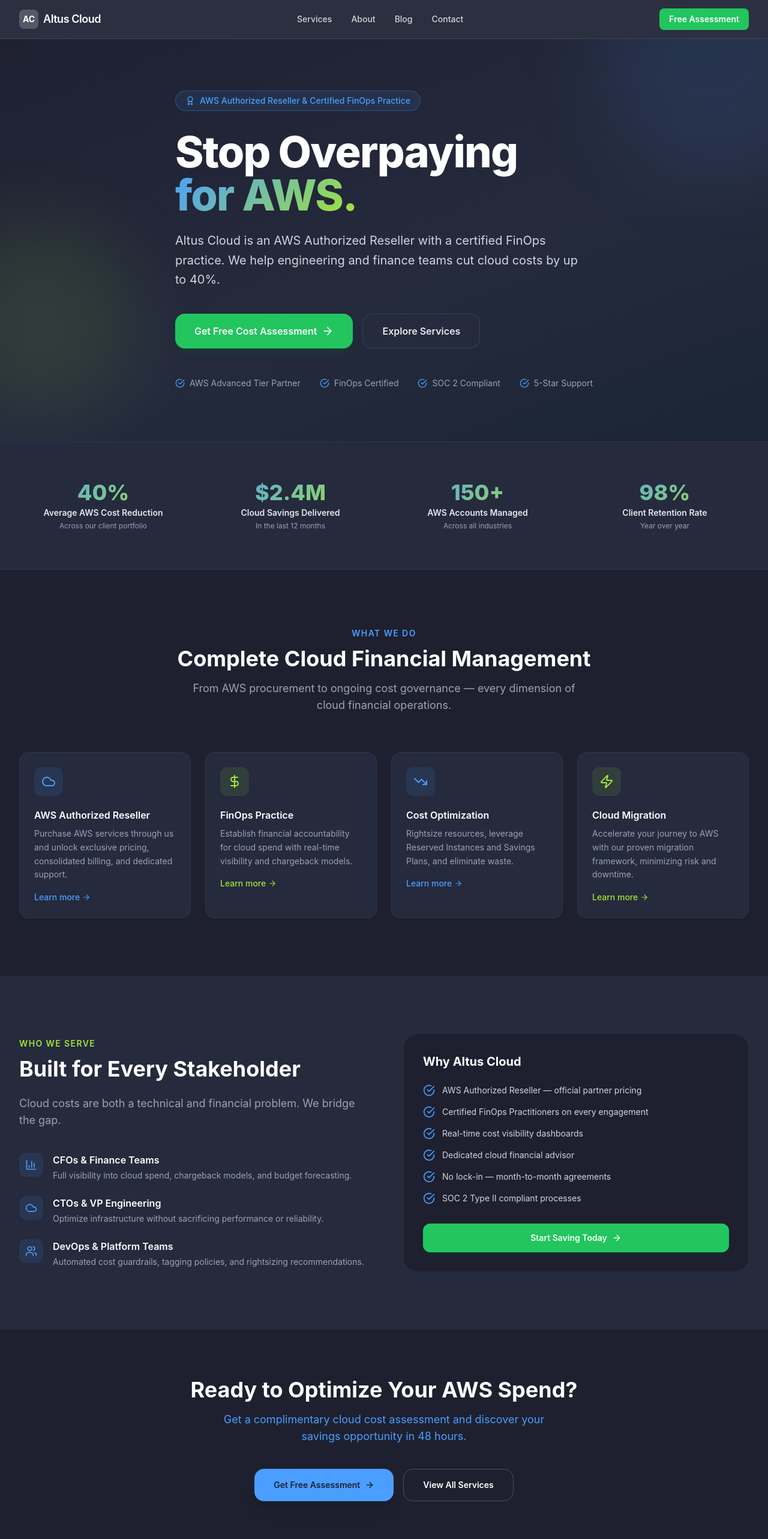
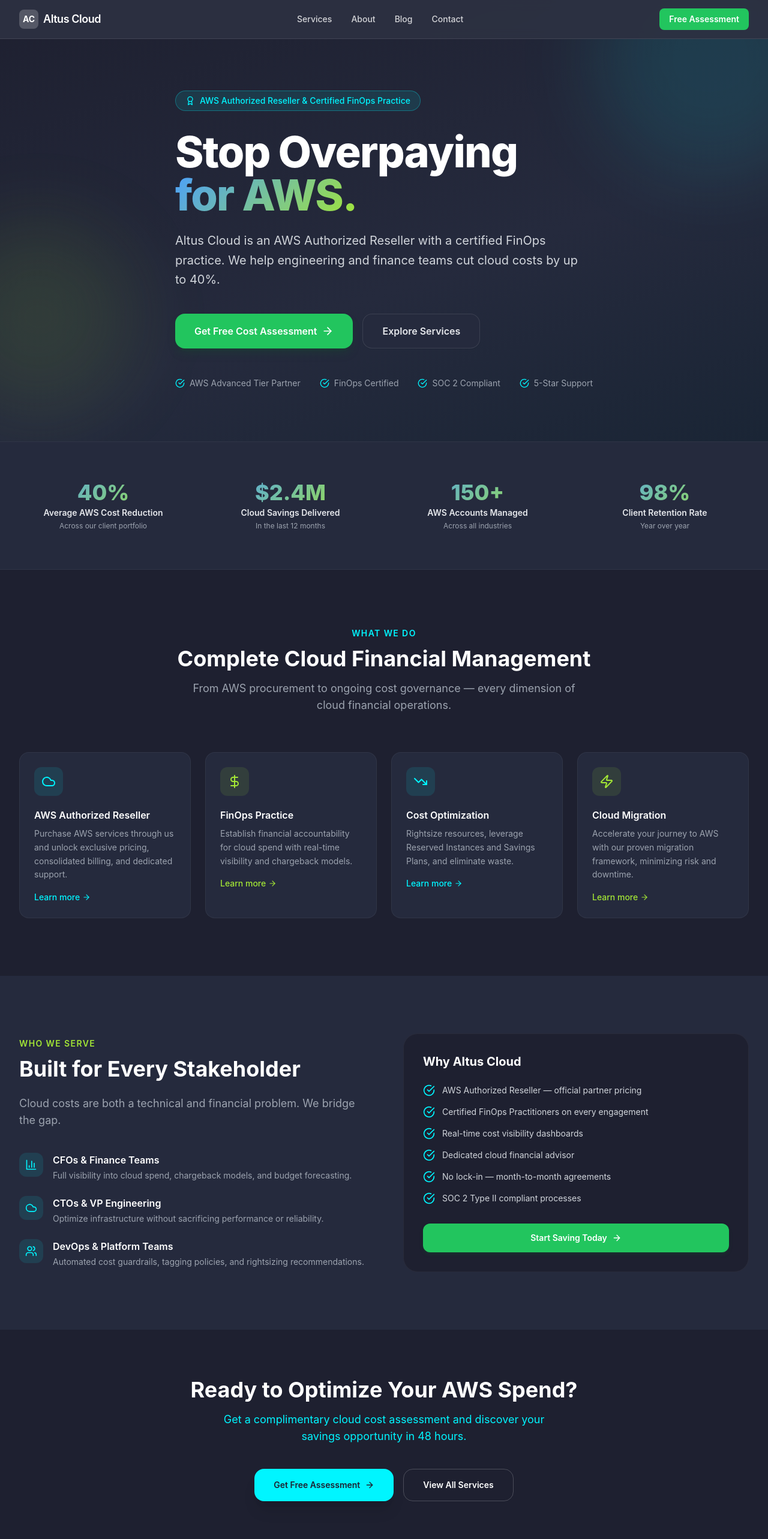
Before and after one commit to Dlyle2671/altus-cloud, a Next.js app: page / in a window 1280 px wide. Shown: the top 2566 px of the page at 60% size. Built offline with nearby package versions, Linux system fonts and the light colour scheme.

Commit message:
Revert: restore neon cyan #00F5FF accent (undo royal blue)

```diff
--- a/src/app/page.tsx
+++ b/src/app/page.tsx
@@ -9,9 +9,9 @@
 ];
 
 const services = [
-  { icon: Cloud, title: 'AWS Authorized Reseller', desc: 'Purchase AWS services through us and unlock exclusive pricing, consolidated billing, and dedicated support.', light: 'bg-[#4A9EFF]/10', iconColor: 'text-[#4A9EFF]' },
+  { icon: Cloud, title: 'AWS Authorized Reseller', desc: 'Purchase AWS services through us and unlock exclusive pricing, consolidated billing, and dedicated support.', light: 'bg-[#00F5FF]/10', iconColor: 'text-[#00F5FF]' },
   { icon: DollarSign, title: 'FinOps Practice', desc: 'Establish financial accountability for cloud spend with real-time visibility and chargeback models.', light: 'bg-[#A3E635]/10', iconColor: 'text-[#A3E635]' },
-  { icon: TrendingDown, title: 'Cost Optimization', desc: 'Rightsize resources, leverage Reserved Instances and Savings Plans, and eliminate waste.', light: 'bg-[#4A9EFF]/10', iconColor: 'text-[#4A9EFF]' },
+  { icon: TrendingDown, title: 'Cost Optimization', desc: 'Rightsize resources, leverage Reserved Instances and Savings Plans, and eliminate waste.', light: 'bg-[#00F5FF]/10', iconColor: 'text-[#00F5FF]' },
   { icon: Zap, title: 'Cloud Migration', desc: 'Accelerate your journey to AWS with our proven migration framework, minimizing risk and downtime.', light: 'bg-[#A3E635]/10', iconColor: 'text-[#A3E635]' },
 ];
 
@@ -28,12 +28,12 @@
     <>
       <section className="relative min-h-[92vh] flex items-center bg-hero pt-16 overflow-hidden">
         <div className="absolute inset-0 overflow-hidden pointer-events-none">
-          <div className="absolute -top-24 -right-24 w-96 h-96 rounded-full bg-[#4A9EFF]/10 blur-3xl" />
+          <div className="absolute -top-24 -right-24 w-96 h-96 rounded-full bg-[#00F5FF]/10 blur-3xl" />
           <div className="absolute top-1/2 -left-24 w-80 h-80 rounded-full bg-[#A3E635]/10 blur-3xl" />
         </div>
         <div className="relative max-w-7xl mx-auto px-4 sm:px-6 lg:px-8 py-20">
           <div className="max-w-3xl">
-            <div className="inline-flex items-center gap-2 px-4 py-1.5 rounded-full bg-[#4A9EFF]/10 border border-[#4A9EFF]/30 text-[#4A9EFF] text-sm font-medium mb-8">
+            <div className="inline-flex items-center gap-2 px-4 py-1.5 rounded-full bg-[#00F5FF]/10 border border-[#00F5FF]/30 text-[#00F5FF] text-sm font-medium mb-8">
               <Award className="w-4 h-4" />
               AWS Authorized Reseller & Certified FinOps Practice
             </div>
@@ -47,14 +47,14 @@
               <Link href="/contact?type=assessment" className="inline-flex items-center justify-center gap-2 px-8 py-4 text-base font-semibold text-white bg-green-500 hover:bg-green-400 rounded-2xl hover:opacity-90 transition-all shadow-lg shadow-green-900/30 hover:-translate-y-0.5">
                 Get Free Cost Assessment <ArrowRight className="w-5 h-5" />
               </Link>
-              <Link href="/services" className="inline-flex items-center justify-center gap-2 px-8 py-4 text-base font-semibold text-gray-200 bg-[#252A3D] border border-white/10 rounded-2xl hover:border-[#4A9EFF]/50 hover:text-[#4A9EFF] transition-all shadow-sm">
+              <Link href="/services" className="inline-flex items-center justify-center gap-2 px-8 py-4 text-base font-semibold text-gray-200 bg-[#252A3D] border border-white/10 rounded-2xl hover:border-[#00F5FF]/50 hover:text-[#00F5FF] transition-all shadow-sm">
                 Explore Services
               </Link>
             </div>
             <div className="mt-12 flex flex-wrap gap-x-8 gap-y-3">
               {['AWS Advanced Tier Partner','FinOps Certified','SOC 2 Compliant','5-Star Support'].map(t => (
                 <div key={t} className="flex items-center gap-2 text-sm text-gray-400">
-                  <CheckCircle className="w-4 h-4 text-[#4A9EFF]" />{t}
+                  <CheckCircle className="w-4 h-4 text-[#00F5FF]" />{t}
                 </div>
               ))}
             </div>
@@ -79,7 +79,7 @@
       <section className="py-24 bg-[#1E2030]">
         <div className="max-w-7xl mx-auto px-4 sm:px-6 lg:px-8">
           <div className="text-center mb-16">
-            <p className="text-sm font-semibold text-[#4A9EFF] uppercase tracking-widest mb-3">What We Do</p>
+            <p className="text-sm font-semibold text-[#00F5FF] uppercase tracking-widest mb-3">What We Do</p>
             <h2 className="text-4xl font-bold text-white mb-4">Complete Cloud Financial Management</h2>
             <p className="text-lg text-gray-400 max-w-2xl mx-auto">From AWS procurement to ongoing cost governance — every dimension of cloud financial operations.</p>
           </div>
@@ -110,8 +110,8 @@
               <div className="space-y-6">
                 {audiences.map((a) => (
                   <div key={a.role} className="flex gap-4">
-                    <div className="w-10 h-10 rounded-xl bg-[#4A9EFF]/10 flex items-center justify-center shrink-0">
-                      <a.icon className="w-5 h-5 text-[#4A9EFF]" />
+                    <div className="w-10 h-10 rounded-xl bg-[#00F5FF]/10 flex items-center justify-center shrink-0">
+                      <a.icon className="w-5 h-5 text-[#00F5FF]" />
                     </div>
                     <div>
                       <h4 className="font-semibold text-white mb-1">{a.role}</h4>
@@ -126,7 +126,7 @@
               <ul className="space-y-4">
                 {whyUs.map((w) => (
                   <li key={w} className="flex items-center gap-3">
-                    <CheckCircle className="w-5 h-5 text-[#4A9EFF] shrink-0" />
+                    <CheckCircle className="w-5 h-5 text-[#00F5FF] shrink-0" />
                     <span className="text-gray-300 text-sm">{w}</span>
                   </li>
                 ))}
@@ -144,9 +144,9 @@
       <section className="py-20 bg-dark">
         <div className="max-w-7xl mx-auto px-4 sm:px-6 lg:px-8 text-center">
           <h2 className="text-4xl font-bold text-white mb-4">Ready to Optimize Your AWS Spend?</h2>
-          <p className="text-lg text-[#4A9EFF] mb-10 max-w-xl mx-auto">Get a complimentary cloud cost assessment and discover your savings opportunity in 48 hours.</p>
+          <p className="text-lg text-[#00F5FF] mb-10 max-w-xl mx-auto">Get a complimentary cloud cost assessment and discover your savings opportunity in 48 hours.</p>
           <div className="flex flex-col sm:flex-row gap-4 justify-center">
-            <Link href="/contact?type=assessment" className="inline-flex items-center gap-2 px-8 py-4 text-sm font-semibold text-[#1E2030] bg-[#4A9EFF] rounded-2xl hover:bg-[#2B7FE0] transition-colors shadow-xl">
+            <Link href="/contact?type=assessment" className="inline-flex items-center gap-2 px-8 py-4 text-sm font-semibold text-[#1E2030] bg-[#00F5FF] rounded-2xl hover:bg-[#00CCDD] transition-colors shadow-xl">
               Get Free Assessment <ArrowRight className="w-4 h-4" />
             </Link>
             <Link href="/services" className="inline-flex items-center gap-2 px-8 py-4 text-sm font-semibold text-white border border-white/20 rounded-2xl hover:bg-white/10 transition-colors">
```
